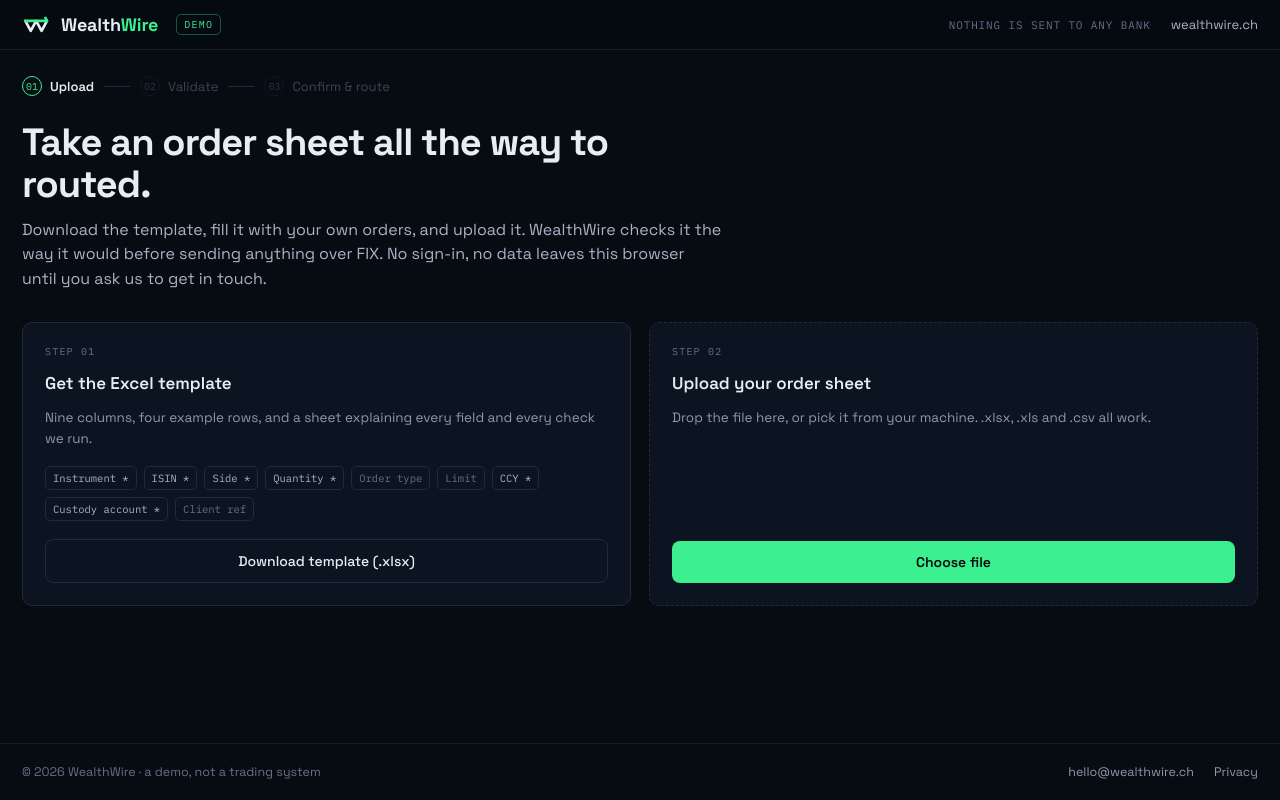
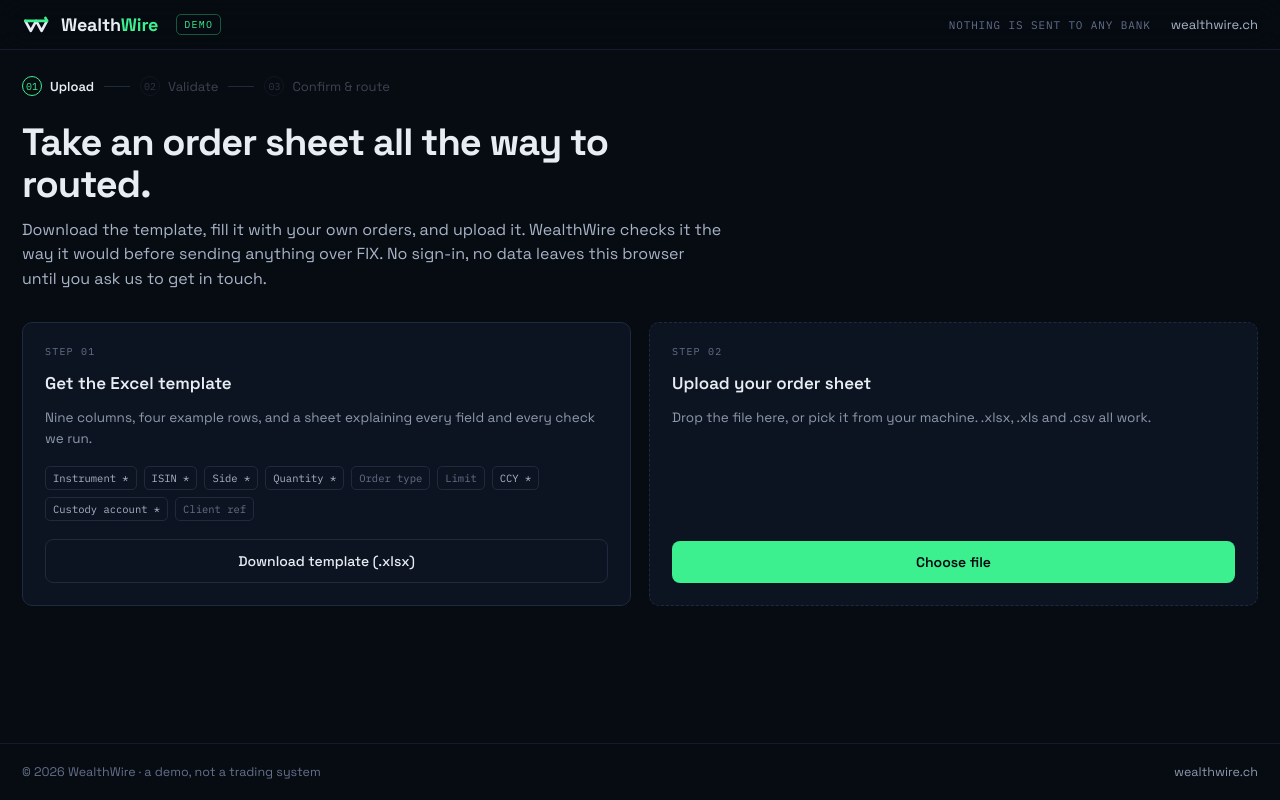
Before and after one commit to ccebreros84/wealthwire, a Next.js app: page / in a window 1280 px wide. Built offline with nearby package versions, Linux system fonts and the light colour scheme.

Commit message:
Update page.js

```diff
--- a/app/page.js
+++ b/app/page.js
@@ -1022,10 +1022,7 @@
           gap: '10px 26px', alignItems: 'center', justifyContent: 'space-between', fontSize: 12.5, color: C.dim,
         }}>
           <div>© {new Date().getFullYear()} WealthWire · a demo, not a trading system</div>
-          <div style={{ display: 'flex', gap: 20 }}>
-            <a href="mailto:hello@wealthwire.ch" style={{ color: C.muted }}>hello@wealthwire.ch</a>
-            <a href="https://wealthwire.ch/privacy" style={{ color: C.muted }}>Privacy</a>
-          </div>
+          <a href="https://wealthwire.ch" style={{ color: C.muted }}>wealthwire.ch</a>
         </div>
       </footer>
     </main>
```
